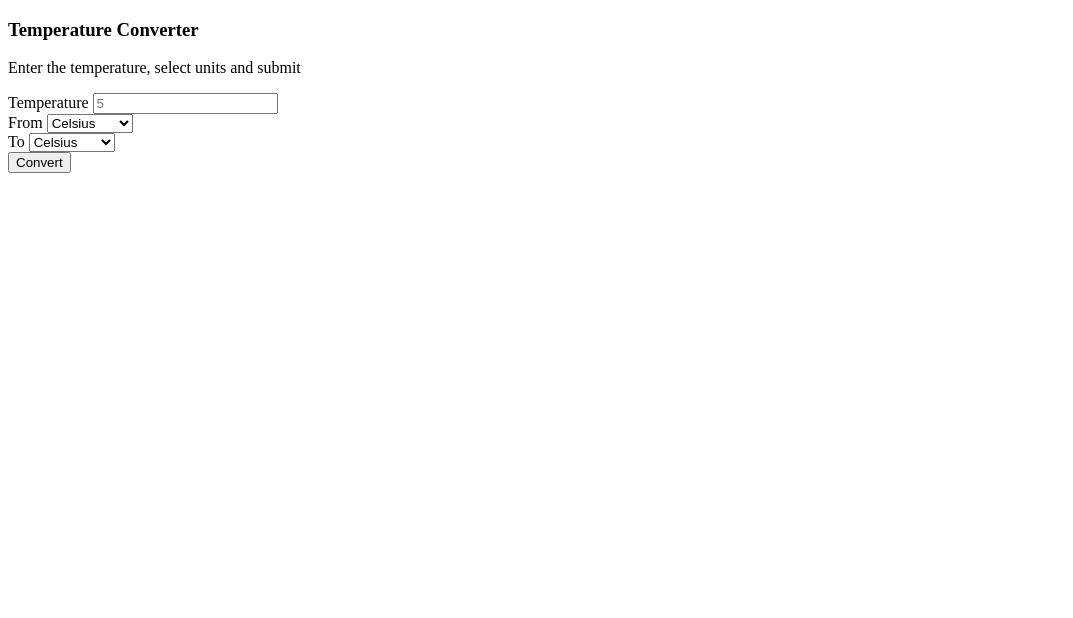
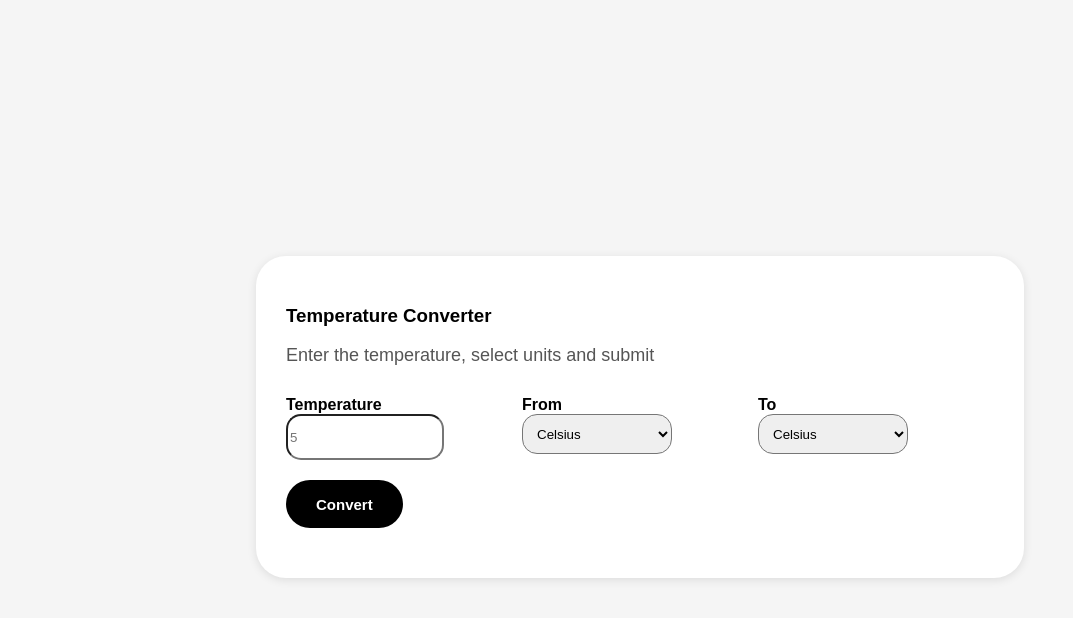
Before and after one commit to databuk/front-end-development, a plain HTML site: page temperature_converter/index.html in a window 1280 px wide. Shown: the whole page, without its empty margins (0-1073 px from the left). Drawn offline with Linux system fonts and the light colour scheme.

Commit message:
added container-grid div

```diff
--- a/temperature_converter/index.html
+++ b/temperature_converter/index.html
@@ -4,6 +4,7 @@
     <meta charset="UTF-8">
     <meta name="viewport" content="width=device-width, initial-scale=1.0">
     <title>Temperature Converter</title>
+    <link rel="stylesheet" href="style.css">
 </head>
 <body>
     <div id="container">
@@ -11,26 +12,24 @@
             <h3> Temperature Converter</h3>
             <p>Enter the temperature, select units and submit</p>
             <form class="converter-form" autocomplete="off">
-                <label for="inputTemperature">Temperature</label>
-                <input id="inputTemperature" type="number" class="temperature-input" placeholder="5" step="0.5">
-                <div class="dropdown-container">
+                <div id="converter-grid">
+                    <label for="inputTemperature">Temperature</label>
                     <label for="fromUnit">From</label>
+                    <label for="toUnit">To</label>
+
+                    <input id="inputTemperature" type="number" class="temperature-input" placeholder="5" step="0.5">
                     <select id="fromUnit" class="select-unit">
-                        <!-- <option value="" disabled selected>From Unit</option> -->
                         <option value="celsius" >Celsius</option>
                         <option value="fahrenheit">Fahrenheit</option>
                         <option value="kelvin">Kelvin</option>
                     </select>
-                </div>
-                <div class="dropdown-container">
-                    <label for="toUnit">To</label>
                     <select id="toUnit" class="select-unit">
-                        <!-- <option value="" disabled selected>To Unit</option> -->
                         <option value="celsius">Celsius</option>
                         <option value="fahrenheit">Fahrenheit</option>
                         <option value="kelvin">Kelvin</option>
                     </select>
                 </div>
+
                 <button type="button" id="convertBtn" class="convert-btn" >Convert</button>
                 <div id="result" class="result"></div>
             </form>
```
